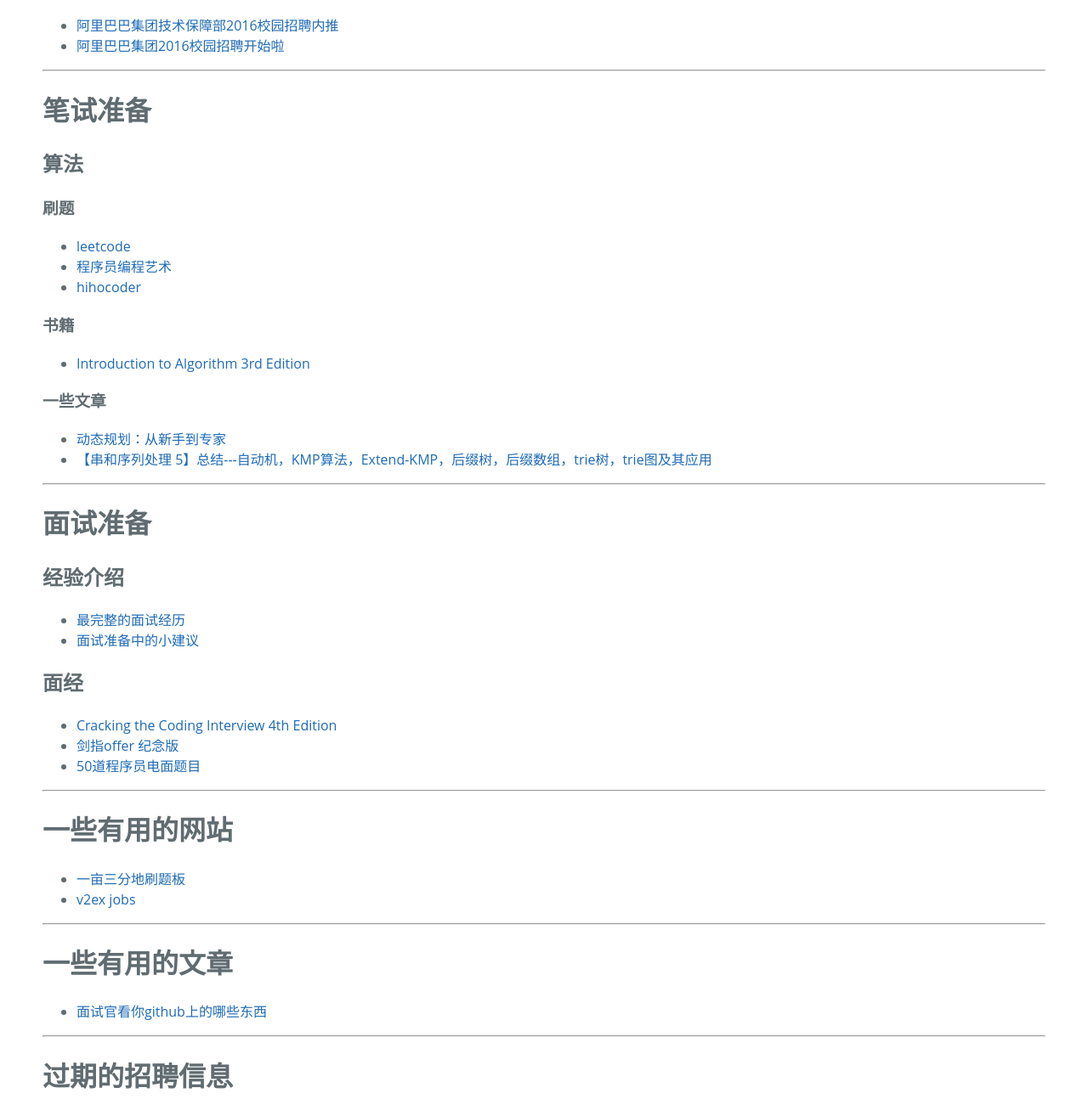
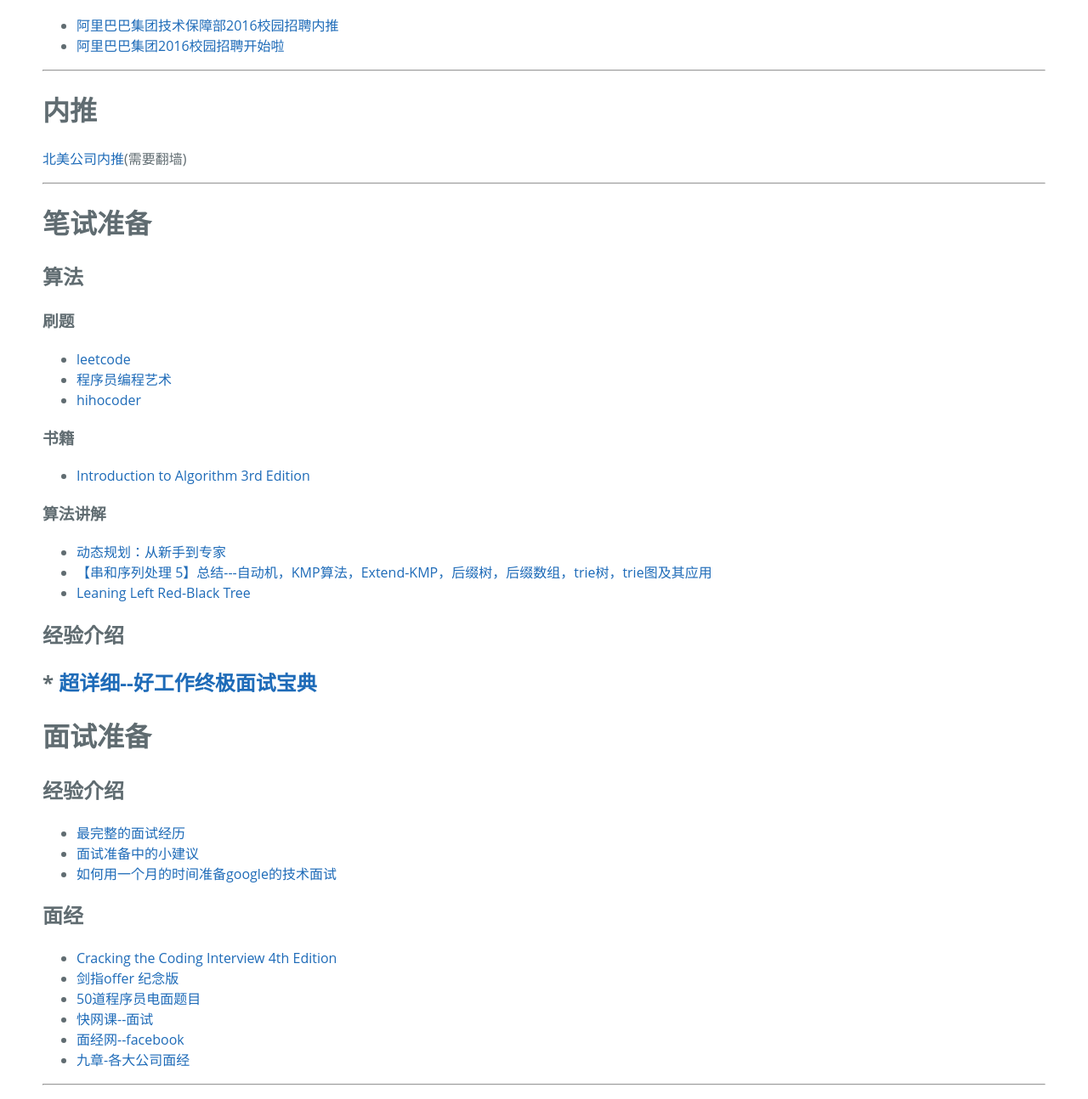
Before and after one commit to tinyfox266/offer.tips, a plain HTML site: page index.html in a window 1280 px wide. Shown: the part 121-1415 px from the top of the page at 85% size. Drawn offline with Linux system fonts and the light colour scheme.

Commit message:
add some articles about interview experience

```diff
--- a/index.html
+++ b/index.html
@@ -11,6 +11,9 @@
 <li><a href="https://campus.alibaba.com/noticeDetail.htm?code=tmsItemData1">阿里巴巴集团2016校园招聘开始啦</a></li>
 </ul>
 <hr>
+<h1>内推</h1>
+<p><a href="http://www.mitbbs.com/article_t2/JobHunting/32889697.html">北美公司内推</a>(需要翻墙)</p>
+<hr>
 <h1>笔试准备</h1>
 <h2>算法</h2>
 <h3>刷题</h3>
@@ -23,23 +26,29 @@
 <ul>
 <li><a href="books/intro_algo.pdf">Introduction to Algorithm 3rd Edition</a></li>
 </ul>
-<h3>一些文章</h3>
+<h3>算法讲解</h3>
 <ul>
 <li><a href="http://www.360doc.com/content/13/0601/00/8076359_289597587.shtml">动态规划：从新手到专家</a></li>
 <li><a href="http://blog.csdn.net/zhujunwsk/article/details/7189895">【串和序列处理 5】总结---自动机，KMP算法，Extend-KMP，后缀树，后缀数组，trie树，trie图及其应用</a></li>
+<li><a href="books/RedBlack.pdf">Leaning Left Red-Black Tree</a></li>
 </ul>
-<hr>
+<h2>经验介绍</h2>
+<h2>* <a href="http://job.51cto.com/art/201008/218398.htm">超详细--好工作终极面试宝典</a></h2>
 <h1>面试准备</h1>
 <h2>经验介绍</h2>
 <ul>
 <li><a href="http://chuansong.me/n/290160">最完整的面试经历</a></li>
 <li><a href="interview/tips.html">面试准备中的小建议</a></li>
+<li><a href="http://news.cnblogs.com/n/209993/">如何用一个月的时间准备google的技术面试</a></li>
 </ul>
 <h2>面经</h2>
 <ul>
 <li><a href="books/cc150.pdf">Cracking the Coding Interview 4th Edition</a></li>
 <li><a href="books/bladeoffer.pdf">剑指offer 纪念版</a></li>
 <li><a href="books/top50_phone.pdf">50道程序员电面题目</a></li>
+<li><a href="http://www.cricode.com/category/codeinterview">快网课--面试</a></li>
+<li><a href="http://www.themianjing.com/tag/facebook/">面经网--facebook</a></li>
+<li><a href="http://www.jiuzhang.com/interview/">九章-各大公司面经</a></li>
 </ul>
 <hr>
 <h1>一些有用的网站</h1>
```
Also changed, not shown: 1 other file.
